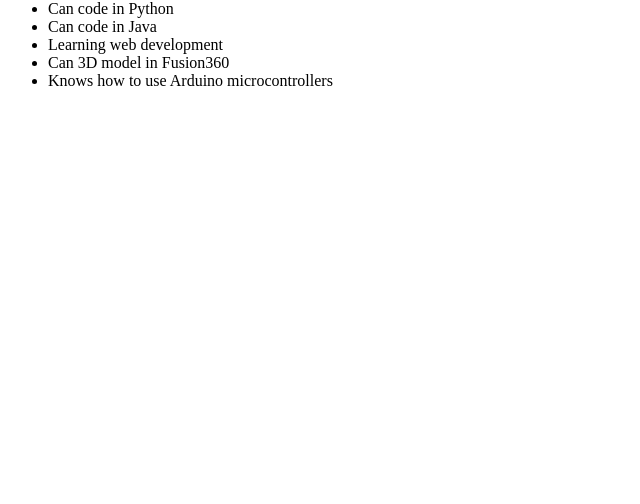
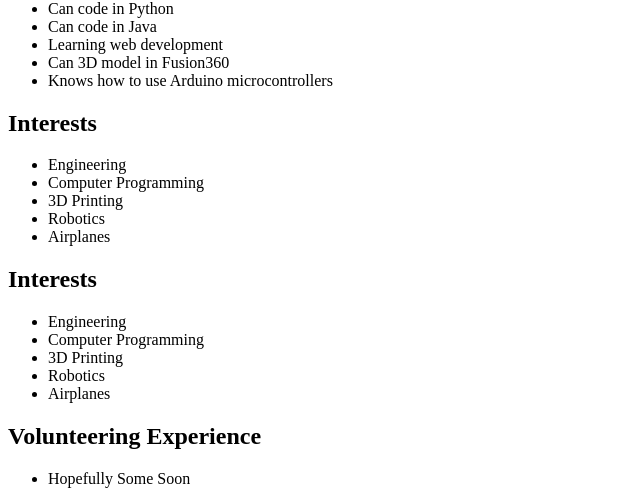
Before and after one commit to Riru312/webdev_project1, a plain HTML site: page index.html in a window 1280 px wide. Shown: the part 690-1194 px from the top of the page, without its empty margins (0-640 px from the left). Before the commit the page ends 800 px from the top, so only its background shows below. Drawn offline with Linux system fonts and the light colour scheme.

Commit message:
adding interest and volunteering experience to resume

```diff
--- a/index.html
+++ b/index.html
@@ -40,5 +40,25 @@
 		<li>Can 3D model in Fusion360</li>
 		<li>Knows how to use Arduino microcontrollers</li>
       </ul>
+	  <h2>Interests</h2>
+	  <ul>
+        <li>Engineering</li>
+        <li>Computer Programming</li>
+		<li>3D Printing</li>
+		<li>Robotics</li>
+		<li>Airplanes</li>
+      </ul>
+	  <h2>Interests</h2>
+	  <ul>
+        <li>Engineering</li>
+        <li>Computer Programming</li>
+		<li>3D Printing</li>
+		<li>Robotics</li>
+		<li>Airplanes</li>
+      </ul>
+	  <h2>Volunteering Experience</h2>
+	  <ul>
+        <li>Hopefully Some Soon</li>
+      </ul>
    </body>
 </html>
```
